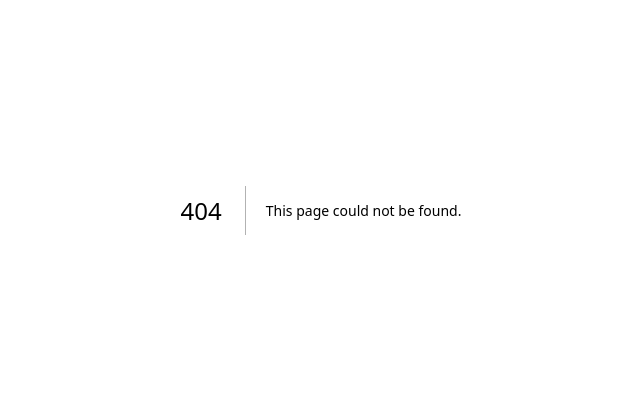
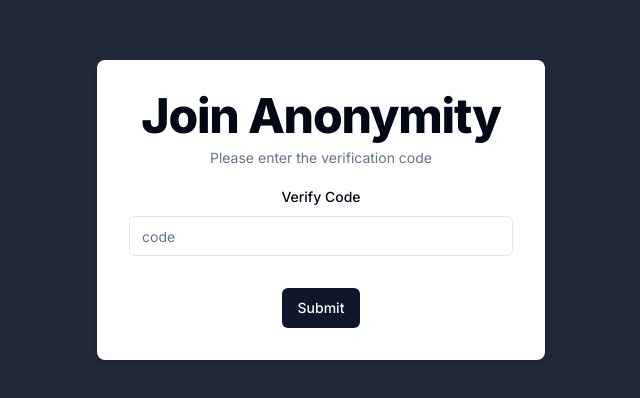
Before and after one commit to macci001/anonymity, a Next.js app: page /verify/1 in a window 1280 px wide. Before the commit this address had no page. Shown: the part 190-588 px from the top of the page, without its empty margins (319-959 px from the left). Built offline with nearby package versions, Linux system fonts and the light colour scheme.

Commit message:
Adding the verify page in the UI

```diff
--- a/src/app/(auth)/sign-up/page.tsx
+++ b/src/app/(auth)/sign-up/page.tsx
@@ -2,9 +2,9 @@
 import { zodResolver } from "@hookform/resolvers/zod"
 import { Form } from "@/components/ui/form"
 import * as z from "zod";
-import {useDebounceValue} from "usehooks-ts";
+import {useDebounceCallback} from "usehooks-ts";
 import { useEffect, useState } from "react";
-import axios from "axios";
+import axios, { AxiosError } from "axios";
 import { signUpSchema } from "@/schemas/signUpSchema";
 import { useToast } from "@/components/ui/use-toast";
 import { ApiResponse } from "@/types/ApiResponse";
@@ -24,7 +24,7 @@ const SignInPage = () => {
   const router = useRouter();
   const [mounted, setMounted] = useState(false);
 
-  const [debouncedUsername] = useDebounceValue(username, 500);
+  const debounced = useDebounceCallback(setUsername, 500);
 
   const form = useForm<z.infer<typeof signUpSchema>>({
     resolver: zodResolver(signUpSchema),
@@ -50,9 +50,10 @@ const SignInPage = () => {
         })
         router.replace(`/verify/${username}`);
     } catch(e) {
+      const axiosError = e as AxiosError<ApiResponse>;
         toast({
             title: "Signup failed",
-            description: "Some error occured in sign-up",
+            description: axiosError.response?.data.message ?? "Some error occured in sign-up",
             variant: "destructive"
         })
     } finally {
@@ -62,14 +63,14 @@ const SignInPage = () => {
 
   useEffect(() => {
     const checkUsername = async () => {
-      if(debouncedUsername.length == 0){
+      if(username.length == 0){
         setUsernameMessage('');
         return;
       }
       try {
         setUsernameChecking(true);
         setUsernameMessage('');
-        const response = await axios.get(`/api/check-username-unique?username=${debouncedUsername}`);
+        const response = await axios.get(`/api/check-username-unique?username=${username}`);
         setUsernameMessage(response.data.message);
       } catch (e) {
         setUsernameMessage('Error in getting the username');
@@ -78,7 +79,7 @@ const SignInPage = () => {
       }
     }
     checkUsername();
-  }, [debouncedUsername]);
+  }, [username]);
 
   useEffect(() => {
     setMounted(true);
@@ -106,7 +107,7 @@ const SignInPage = () => {
                   <FormItem>
                     <FormLabel>Username</FormLabel>
                     <FormControl>
-                      <Input placeholder="username" {...field} onChange={(e) => {field.onChange(e); setUsername(e.target.value)}} />
+                      <Input placeholder="username" {...field} onChange={(e) => {field.onChange(e); debounced(e.target.value)}} />
                     </FormControl>
                     <FormDescription>
                       {
--- /dev/null
+++ b/src/app/(auth)/verify/[username]/page.tsx
@@ -0,0 +1,87 @@
+"use client"
+
+import { useToast } from "@/components/ui/use-toast";
+import { verifySchema } from "@/schemas/verifySchema";
+import { ApiResponse } from "@/types/ApiResponse";
+import { zodResolver } from "@hookform/resolvers/zod";
+import axios, { AxiosError } from "axios";
+import { useParams, useRouter } from "next/navigation";
+import { useState } from "react";
+import { useForm } from "react-hook-form";
+import * as z from "zod";
+import { Button } from "@/components/ui/button"
+import {
+  Form,
+  FormControl,
+  FormField,
+  FormItem,
+  FormLabel,
+  FormMessage,
+} from "@/components/ui/form"
+import { Input } from "@/components/ui/input"
+
+const VerifyPage = () => {
+    const router = useRouter();
+    const params = useParams<{username: string}>();
+    const [isSubmitting, setIsSubmitting] = useState(false);
+    const {toast} = useToast();
+
+    const form = useForm<z.infer<typeof verifySchema>>({
+        resolver: zodResolver(verifySchema)
+    })
+
+    const onSubmit = async (data: z.infer<typeof verifySchema>) => {
+        try {
+            setIsSubmitting(true);
+            const response = await axios.post<ApiResponse>(`/api/verify`, {
+                username: params.username,
+                verifyCode: data.code
+            })
+            toast({
+                title: "Success",
+                description: response.data.message
+            })
+            router.push(`/sign-in`);
+        } catch(e) {
+            const axiosError = e as AxiosError<ApiResponse>;
+            toast({
+                title: "Error",
+                description: axiosError.response?.data.message ?? 'An error occurred. Please try again.',
+                variant: "destructive"
+            })
+        } finally {
+            setIsSubmitting(false);
+        }
+    }
+    return (
+        <div className="flex justify-center items-center min-h-screen bg-gray-800">
+            <div className="w-full max-w-md p-8 space-y-8 bg-white rounded-lg shadow-md">
+            <div className="text-center">
+                <h1 className="text-2xl font-extrabold tracking-tight lg:text-5xl mb-2">
+                  Join Anonymity
+                </h1>
+                <p className="mb-4 text-muted-foreground text-sm">Please enter the verification code</p>
+                <Form {...form}>
+                    <form onSubmit={form.handleSubmit(onSubmit)} className="space-y-8">
+                    <FormField
+                        control={form.control}
+                        name="code"
+                        render={({ field }) => (
+                        <FormItem>
+                            <FormLabel>Verify Code</FormLabel>
+                            <FormControl>
+                            <Input placeholder="code" {...field} />
+                            </FormControl>
+                            <FormMessage />
+                        </FormItem>
+                        )}
+                    />
+                    <Button type="submit" disabled={isSubmitting}>Submit</Button>
+                    </form>
+                </Form>
+            </div>
+            </div>
+        </div>
+    )
+}
+export default VerifyPage;
--- a/src/app/api/verify/route.ts
+++ b/src/app/api/verify/route.ts
@@ -70,14 +70,14 @@ export async function POST(req: Request) {
                 success: false,
                 message: "verify code is expired"
             }, {
-                status: 200
+                status: 403
             })
         } else {
             return NextResponse.json({
                 success: false,
                 message: "verify code is incorrect"
             }, {
-                status: 200
+                status: 403
             })
         }
     } catch (e) {
```
